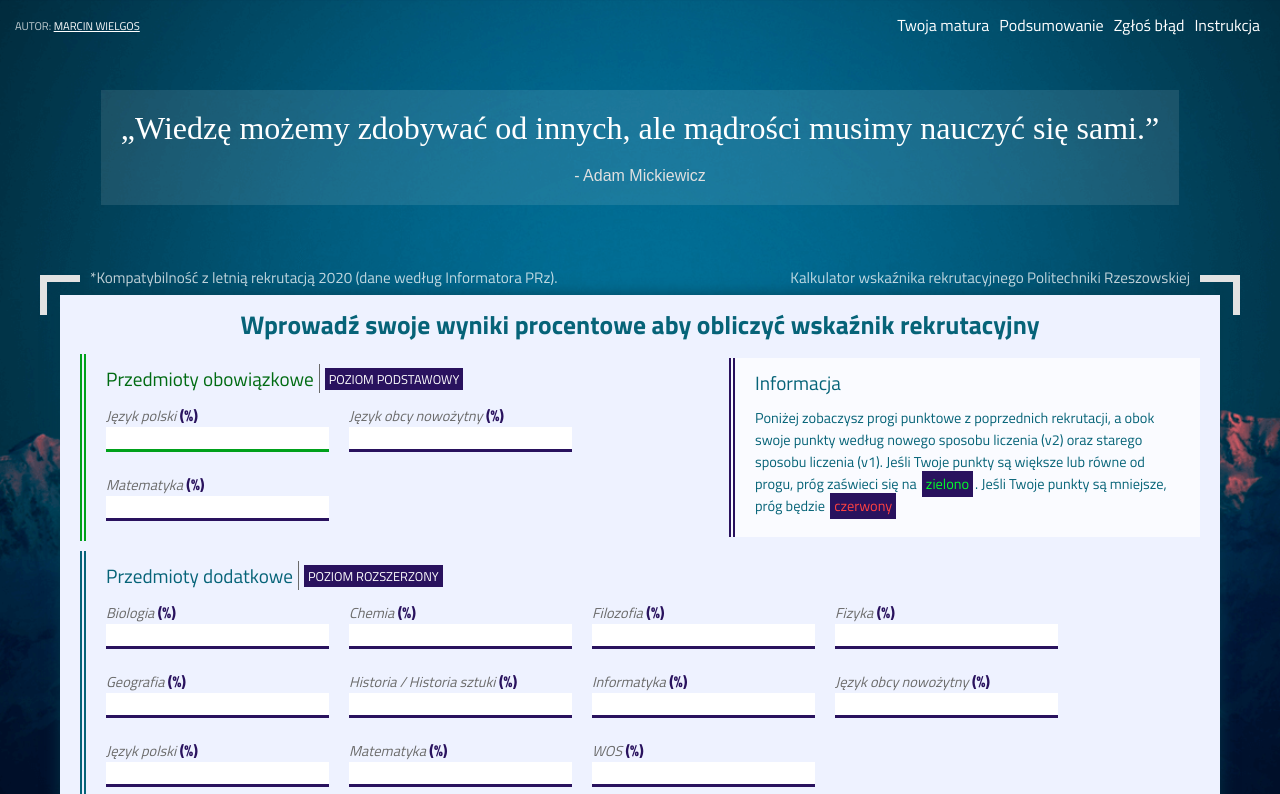
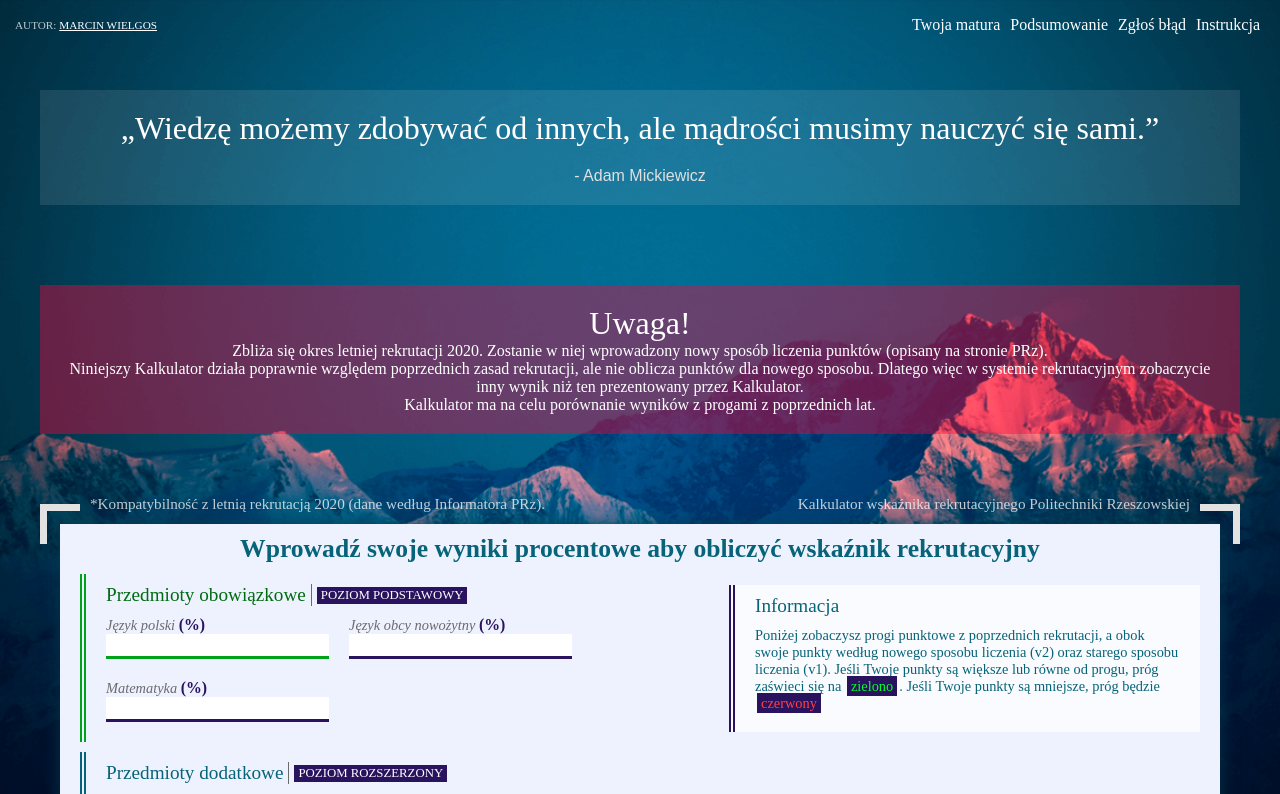
Before and after one commit to mwvabes/studies-calculator-improved, a React (Create React App) app: page / in a window 1280 px wide. Shown: the top 794 px of the page. Built offline with nearby package versions, Linux system fonts and the light colour scheme; a web font is replaced by a local one.

Commit message:
Add warning

```diff
--- a/src/components/InputMarks.js
+++ b/src/components/InputMarks.js
@@ -6,6 +6,7 @@ import './../styles/Corners.css'
 import Header from './Header'
 import Quote from './Quote';
 import Summary from './Summary';
+import Warning from './Warning';
 
 export default class InputMarks extends React.Component {
 
@@ -60,6 +61,8 @@ export default class InputMarks extends React.Component {
         <div className="InputMarksGeneralWrapper">
 
           <Quote />
+
+          <Warning />
 
           <form autoComplete="off">
             <div className="InputMarksCardBorders">
--- /dev/null
+++ b/src/components/Warning.js
@@ -0,0 +1,24 @@
+import React from 'react'
+import { Link } from "react-scroll";
+
+import './../styles/global.css'
+
+export default class Warning extends React.Component {
+
+
+  render() {
+    return (
+      <>
+
+        <div className="BigWarning">
+          <h1>Uwaga!</h1>
+          <p>Zbliża się okres letniej rekrutacji 2020. Zostanie w niej wprowadzony nowy sposób liczenia punktów (opisany na stronie PRz).</p>
+          <p>Niniejszy Kalkulator działa poprawnie względem poprzednich zasad rekrutacji, ale nie oblicza punktów dla nowego sposobu. Dlatego więc w systemie rekrutacyjnym zobaczycie inny wynik niż ten prezentowany przez Kalkulator.</p>
+          <p>Kalkulator ma na celu porównanie wyników z progami z poprzednich lat.</p>
+        </div>
+
+      </>
+    )
+  }
+
+}
--- a/src/styles/global.css
+++ b/src/styles/global.css
@@ -112,6 +112,7 @@ strong {
   background-color: rgba(255, 255, 255, 0.1);
   padding: 20px;
   max-width: 1200px;
+  width: 100%;
 }
 
 .quote {
@@ -160,6 +161,20 @@ strong {
   font-size: 1.2rem;
 }
 
+.BigWarning {
+  padding: 20px;
+  background-color: rgba(255, 0, 55, 0.4);
+  color: #FFF;
+  text-align: center;
+  width: 100%;
+  max-width: 1200px;
+  margin: 40px;
+}
+
+.BigWarning h1 {
+  font-size: 2rem;
+}
+
 @media screen and (max-width: 1210px) {
   :root {
     font-size: 14px;
--- a/src/styles/global.scss
+++ b/src/styles/global.scss
@@ -110,6 +110,7 @@ strong {
   background-color: rgba(255, 255, 255, 0.1);
   padding: 20px;
   max-width: $maxWidth;
+  width: 100%;
 }
 
 .quote {
@@ -149,6 +150,20 @@ strong {
   font-size: 1.2rem;
 }
 
+.BigWarning {
+  padding: 20px;
+  background-color: rgba(255, 0, 55, 0.4);
+  color: #FFF;
+  text-align: center;
+  width: 100%;
+  max-width: $maxWidth;
+  margin: 40px;
+}
+
+.BigWarning h1 {
+  font-size: 2rem;
+}
+
 @media screen and (max-width: $maxWidth + 10px) {
   :root {
     font-size: 14px;
```
Also changed, not shown: 1 other file (tests, documents, lock files or other folders).
